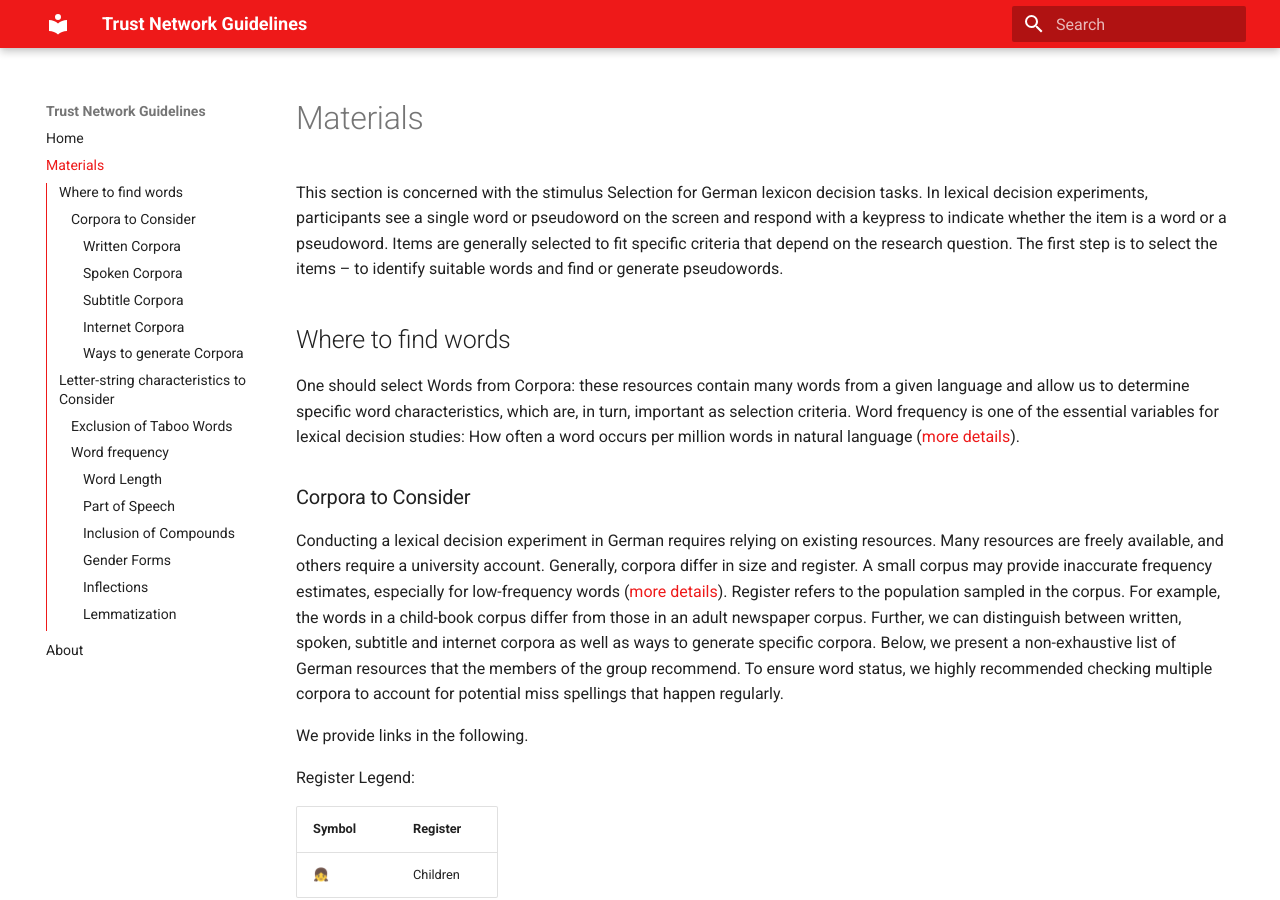
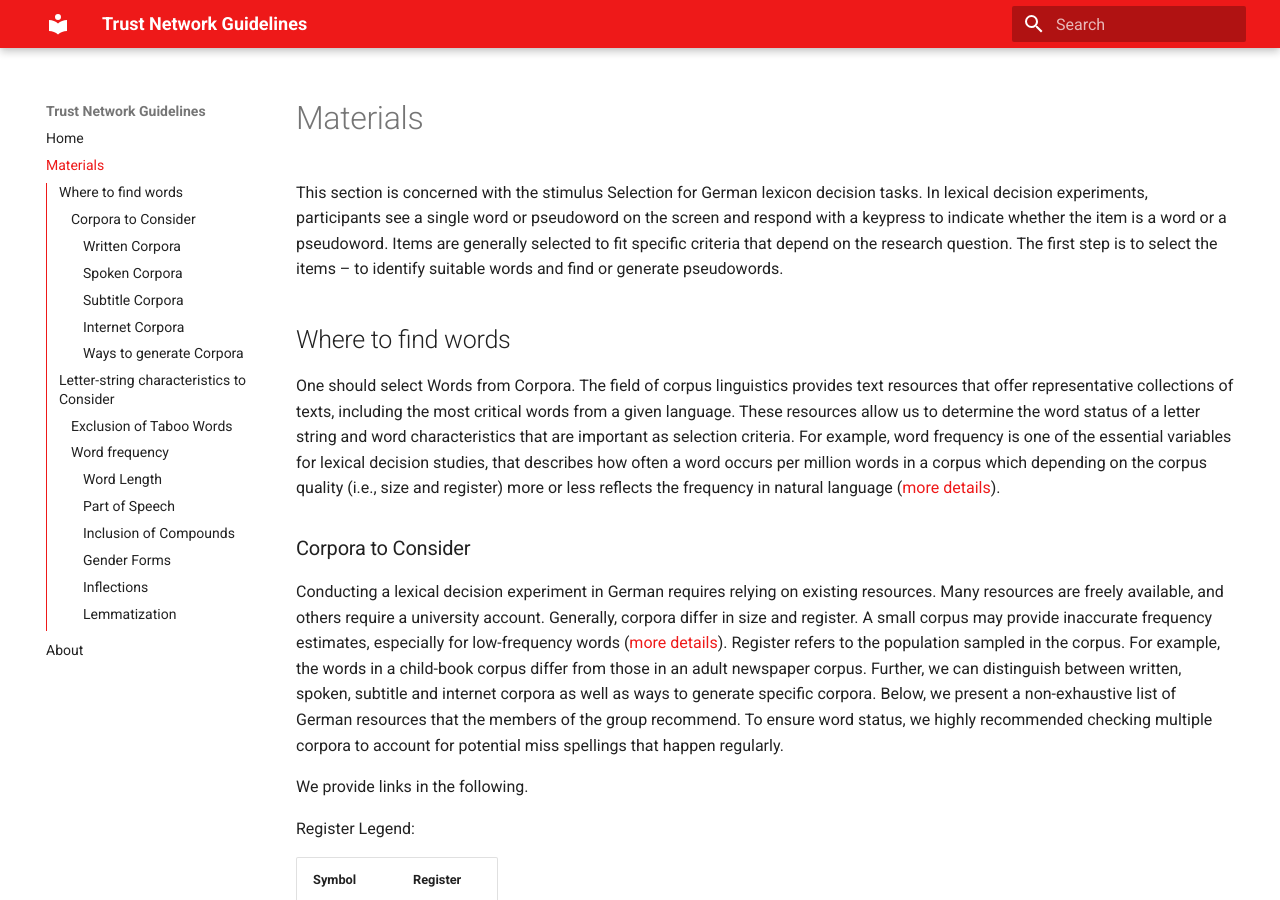
Before and after one commit to cwdeee/trust-network-guidelines, an MkDocs documentation site: the page built from docs/materials.md, in a window 1280 px wide and 900 px high. Built offline with MkDocs 1.6.1 and Material for MkDocs 9.7.7, drawn with Linux system fonts in a browser that asks for light colours.

Commit message:
corpus text

```diff
--- a/docs/materials.md
+++ b/docs/materials.md
@@ -2,7 +2,7 @@ This section is concerned with the stimulus Selection for German lexicon decisio
 
 
 ## Where to find words
-One should select Words from Corpora: these resources contain many words from a given language and allow us to determine specific word characteristics, which are, in turn, important as selection criteria. Word frequency is one of the essential variables for lexical decision studies: How often a word occurs per million words in natural language ([more details](https://doi.org/10.1177/0963721417727521)).
+One should select Words from Corpora. The field of corpus linguistics provides text resources that offer representative collections of texts, including the most critical words from a given language. These resources allow us to determine the word status of a letter string and word characteristics that are important as selection criteria. For example, word frequency is one of the essential variables for lexical decision studies, that describes how often a word occurs per million words in a corpus which depending on the corpus quality (i.e., size and register) more or less reflects the frequency in natural language ([more details](https://doi.org/10.1177/0963721417727521)).
 
 
 ### Corpora to Consider
```
